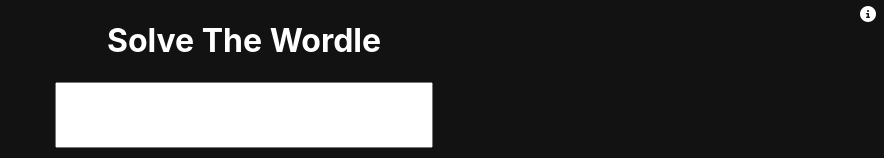
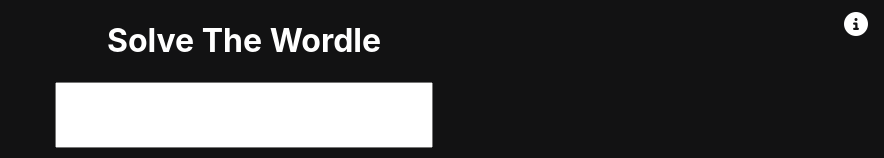
Before and after one commit to yusufalp/SolveTheWordle, a React (Create React App) app: page / in a window 1280 px wide. Shown: the top 158 px of the page, without its empty margins (396-1280 px from the left). Built offline with nearby package versions, Linux system fonts and the light colour scheme.

Commit message:
adjust the size for desktop screens

```diff
--- a/src/css/App.css
+++ b/src/css/App.css
@@ -86,4 +86,9 @@
   .answer {
     font-size: 40px;
   }
+
+  .fa-circle-info {
+    font-size: 24px;
+    padding: 12px 16px;
+  }
 }
```
